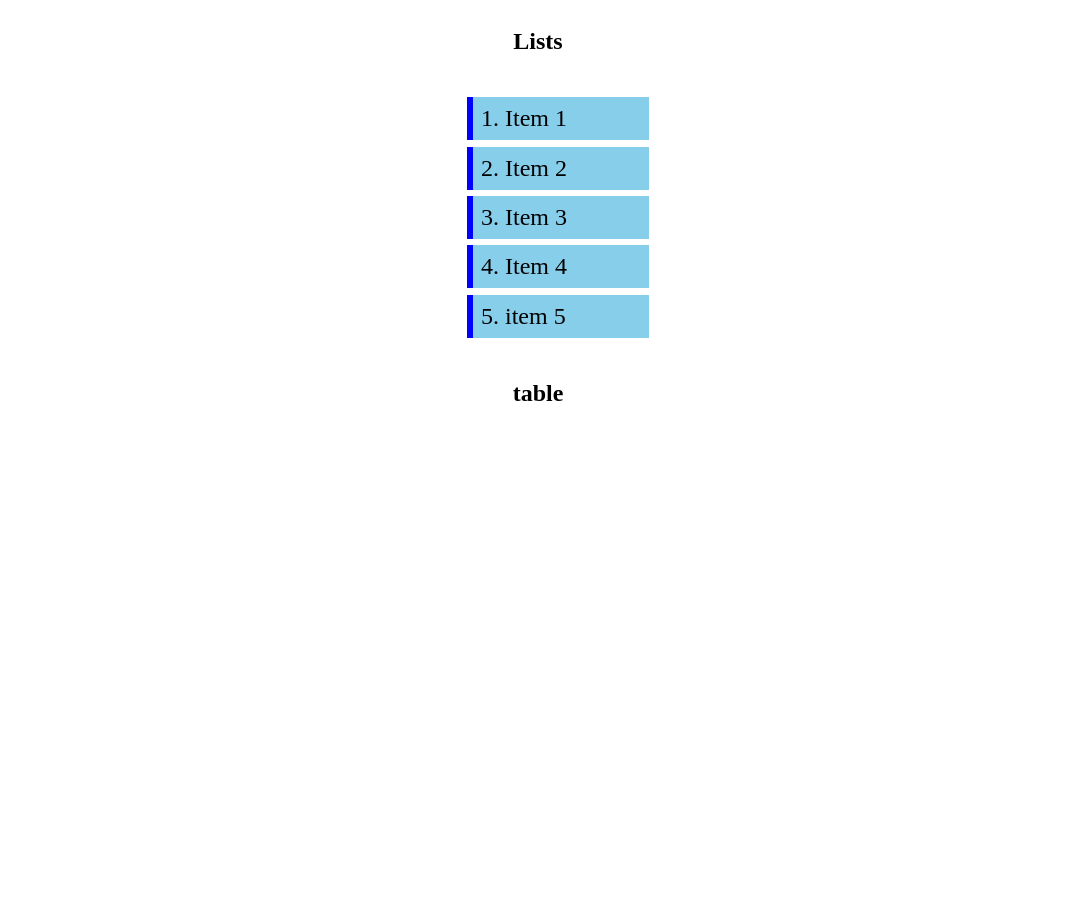
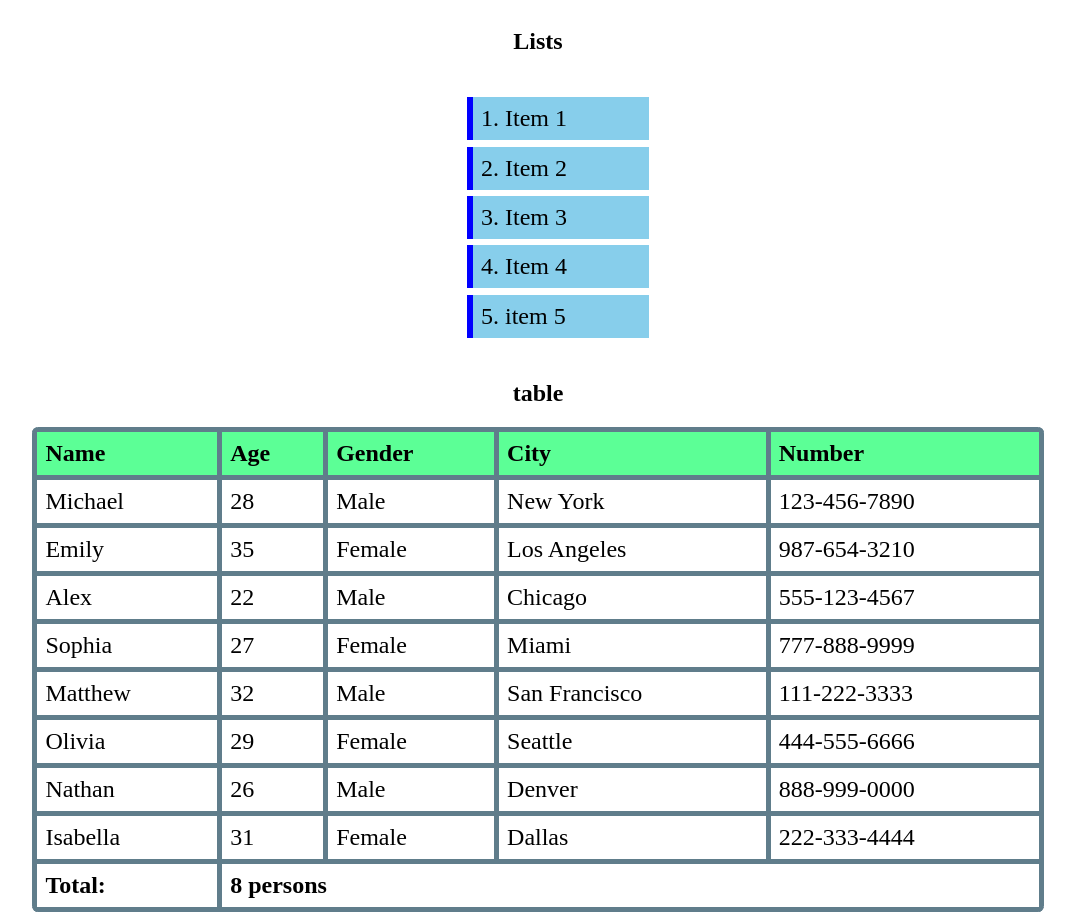
Before and after one commit to Coder-sam-007/CSS, a plain HTML site: page list-tables/index.html in a window 1280 px wide. Shown: the whole page, without its empty margins (102-1177 px from the left). Before the commit the page ends 800 px from the top, so only its background shows below. Drawn offline with Linux system fonts and the light colour scheme.

Commit message:
update 2

```diff
--- a/list-tables/index.html
+++ b/list-tables/index.html
@@ -5,24 +5,9 @@
   <meta charset="UTF-8">
   <meta name="viewport" content="width=device-width, initial-scale=1.0">
   <title>Lists and tables</title>
+  <link rel="stylesheet" href="style.css">
   <style>
-    body {
-      display: grid;
-      place-items: center;
-    }
 
-    li {
-      list-style-type: decimal;
-      list-style-position: inside;
-
-
-      background: skyblue;
-      padding: .5rem;
-      margin: .4rem;
-      width: 10rem;
-      border-left: .4rem solid blue;
-      font-size: 1.5rem;
-    }
   </style>
 </head>
 
@@ -40,6 +25,81 @@
   </ul>
 
   <h2>table</h2>
+  <table>
+    <thead>
+      <tr>
+        <th>Name</th>
+        <th>Age</th>
+        <th>Gender</th>
+        <th>City</th>
+        <th>Number</th>
+      </tr>
+    </thead>
+    <tbody>
+      <tr>
+        <td>Michael</td>
+        <td>28</td>
+        <td>Male</td>
+        <td>New York</td>
+        <td>123-456-7890</td>
+      </tr>
+      <tr>
+        <td>Emily</td>
+        <td>35</td>
+        <td>Female</td>
+        <td>Los Angeles</td>
+        <td>987-654-3210</td>
+      </tr>
+      <tr>
+        <td>Alex</td>
+        <td>22</td>
+        <td>Male</td>
+        <td>Chicago</td>
+        <td>555-123-4567</td>
+      </tr>
+      <tr>
+        <td>Sophia</td>
+        <td>27</td>
+        <td>Female</td>
+        <td>Miami</td>
+        <td>777-888-9999</td>
+      </tr>
+      <tr>
+        <td>Matthew</td>
+        <td>32</td>
+        <td>Male</td>
+        <td>San Francisco</td>
+        <td>111-222-3333</td>
+      </tr>
+      <tr>
+        <td>Olivia</td>
+        <td>29</td>
+        <td>Female</td>
+        <td>Seattle</td>
+        <td>444-555-6666</td>
+      </tr>
+      <tr>
+        <td>Nathan</td>
+        <td>26</td>
+        <td>Male</td>
+        <td>Denver</td>
+        <td>888-999-0000</td>
+      </tr>
+      <tr>
+        <td>Isabella</td>
+        <td>31</td>
+        <td>Female</td>
+        <td>Dallas</td>
+        <td>222-333-4444</td>
+      </tr>
+    </tbody>
+    <tfoot>
+      <tr>
+        <td>Total: </td>
+        <td colspan="4">8 persons</td>
+      </tr>
+    </tfoot>
+  </table>
 
 
 </body>
--- /dev/null
+++ b/list-tables/style.css
@@ -0,0 +1,46 @@
+body {
+  display: grid;
+  place-items: center;
+}
+
+li {
+  list-style-type: decimal;
+  list-style-position: inside;
+
+  background: skyblue;
+  padding: 0.5rem;
+  margin: 0.4rem;
+  width: 10rem;
+  border-left: 0.4rem solid blue;
+  font-size: 1.5rem;
+}
+
+/* tables */
+
+table {
+  width: 80%;
+  border-collapse: collapse;
+  border-radius: 0.4rem;
+  border: none;
+  overflow: hidden;
+}
+
+th,
+td {
+  border: 5px solid #607d8b;
+  padding: 8px;
+  text-align: left;
+  font-size: 1.5rem;
+}
+
+thead {
+  background-color: #5cff96;
+}
+
+tfoot {
+  font-weight: bold;
+}
+
+td:hover {
+  background-color: aquamarine;
+}
```
